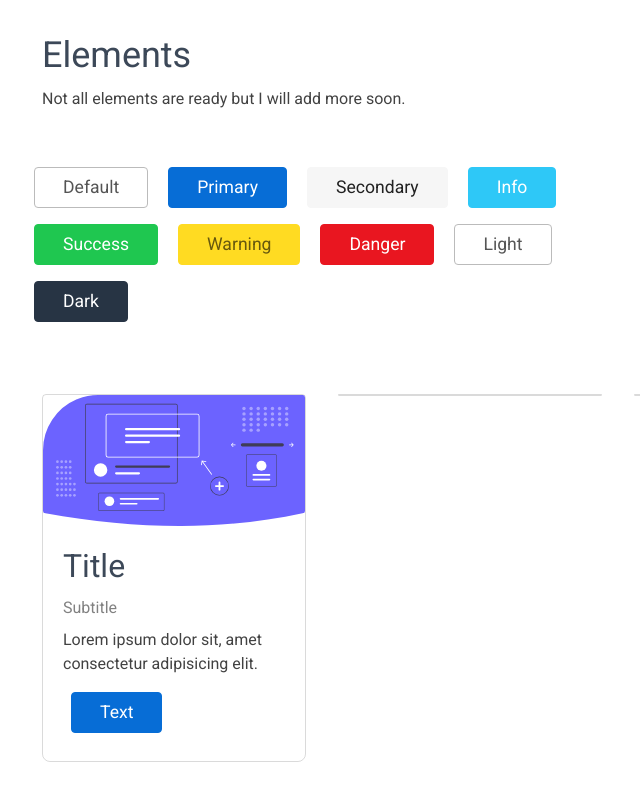
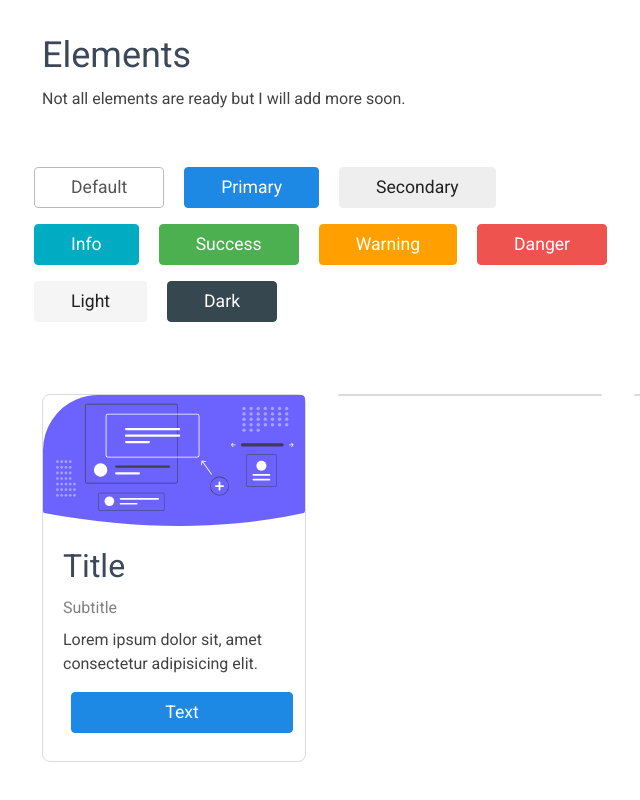
Before and after one commit to creatrpages/css, a plain HTML site: page index.html in a window 1280 px wide. Shown: the part 2442-3242 px from the top of the page, without its empty margins (22-662 px from the left). Drawn offline with Linux system fonts and the light colour scheme.

Commit message:
Colors Update

```diff
--- a/elements.css
+++ b/elements.css
@@ -4,7 +4,7 @@
 
 .button {
     display: inline-block;
-    padding: 0.4rem 1.75rem;
+    padding: 0.4rem 2.25rem;
     color: #555;
     text-align: center;
     font-size: 1.1rem;
@@ -86,14 +86,14 @@
 
 .button.primary {
     color: #ffffff !important;
-    background-color: var(--blue-07) !important;
-    border-color: var(--blue-07) !important;
+    background-color: #1e88e5 !important;
+    border-color: #1e88e5 !important;
 }
 
 .button.primary:hover {
     color: #ffffff !important;
-    background-color: var(--blue-08) !important;
-    border-color: var(--blue-08) !important;
+    background-color: #1976d2 !important;
+    border-color: #1976d2 !important;
 }
 
 
@@ -102,14 +102,14 @@
 
 .button.secondary {
     color: #212121 !important;
-    background: var(--grey-01) !important;
-    border-color: var(--grey-01) !important;
+    background: #eeeeee !important;
+    border-color: #eeeeee !important;
 }
 
 .button.secondary:hover {
     color: #212121 !important;
-    background: var(--grey-02) !important;
-    border-color: var(--grey-02) !important;
+    background: #e0e0e0 !important;
+    border-color: #e0e0e0 !important;
 }
 
 
@@ -117,44 +117,45 @@
 
 .button.info {
     color: #ffffff;
-    background: #2ec8f7 !important;
-    border-color: #2ec8f7 !important;
+    background: #00acc1 !important;
+    border-color: #00acc1 !important;
 }
 
 .button.info:hover {
     color: #ffffff !important;
-    background: #29b4de !important;
-    border-color: #29b4de !important;
+    background: #0097a7 !important;
+    border-color: #0097a7 !important;
 }
 
 
 /* Success */
 
 .button.success {
+    /* optional:#56cc88 */
     color: #ffffff !important;
-    background: #1fc750 !important;
-    border-color: #1fc750 !important;
+    background: #4caf50 !important;
+    border-color: #4caf50 !important;
 }
 
 .button.success:hover {
     color: #ffffff !important;
-    background: #1cb348 !important;
-    border-color: #1cb348 !important;
+    background: #43a047 !important;
+    border-color: #43a047 !important;
 }
 
 
 /* Warning */
 
 .button.warning {
-    color: #00000099 !important;
-    background: var(--yellow-05) !important;
-    border-color: var(--yellow-05) !important;
+    color: #fff !important;
+    background: #ffa000 !important;
+    border-color: #ffa000 !important;
 }
 
 .button.warning:hover {
-    color: #00000099 !important;
-    background: var(--yellow-06) !important;
-    border-color: var(--yellow-06) !important;
+    color: #fff !important;
+    background: #ff8f00 !important;
+    border-color: #ff8f00 !important;
 }
 
 
@@ -162,29 +163,41 @@
 
 .button.danger {
     color: #ffffff !important;
-    background-color: var(--red-05) !important;
-    border-color: var(--red-05) !important;
+    background-color: #ef5350 !important;
+    border-color: #ef5350 !important;
 }
 
 .button.danger:hover {
     color: #ffffff !important;
-    background-color: var(--red-06) !important;
-    border-color: var(--red-06) !important;
+    background-color: #f44336 !important;
+    border-color: #f44336 !important;
 }
 
+/* Light */
+.button.light {
+    color: #212121 !important;
+    background: #f5f5f5 !important;
+    border-color: #f5f5f5 !important;
+}
+
+.button.light:hover {
+    color: #212121 !important;
+    background: #eeeeee !important;
+    border-color: #eeeeee !important;
+}
 
 /* Dark */
 
 .button.dark {
     color: #ffffff !important;
-    background: #273444 !important;
-    border-color: #273444 !important;
+    background: #37474f !important;
+    border-color: #37474f !important;
 }
 
 .button.dark:hover {
     color: #ffffff !important;
-    background: #232f3d !important;
-    border-color: #232f3d !important;
+    background: #263238 !important;
+    border-color: #263238 !important;
 }
 
 
@@ -203,9 +216,9 @@
     transition: all 0.3s ease;
 }
 
-.card:first-child {
-    border-top-left-radius: 0.25rem !important;
-    border-top-right-radius: 0.25rem !important;
+.card-image {
+    border-top-left-radius: 0.25rem;
+    border-top-right-radius: 0.25rem;
 }
 
 
--- a/index.html
+++ b/index.html
@@ -214,12 +214,12 @@
             <div class="row py-4">
                 <div class="col default-12 medium-6 large-4 xlarge-3 p-3">
                     <div class="card">
-                        <img src="./images/image.svg" alt="">
+                        <img src="./images/image.svg" alt="" class="card-image">
                         <div class="card-body">
                             <h1 class="card-title">Title</h1>
                             <p class="card-subtitle">Subtitle</p>
                             <p>Lorem ipsum dolor sit, amet consectetur adipisicing elit.</p>
-                            <button class="button primary">Text</button>
+                            <button class="button primary block">Text</button>
                         </div>
                     </div>
                 </div>
```
